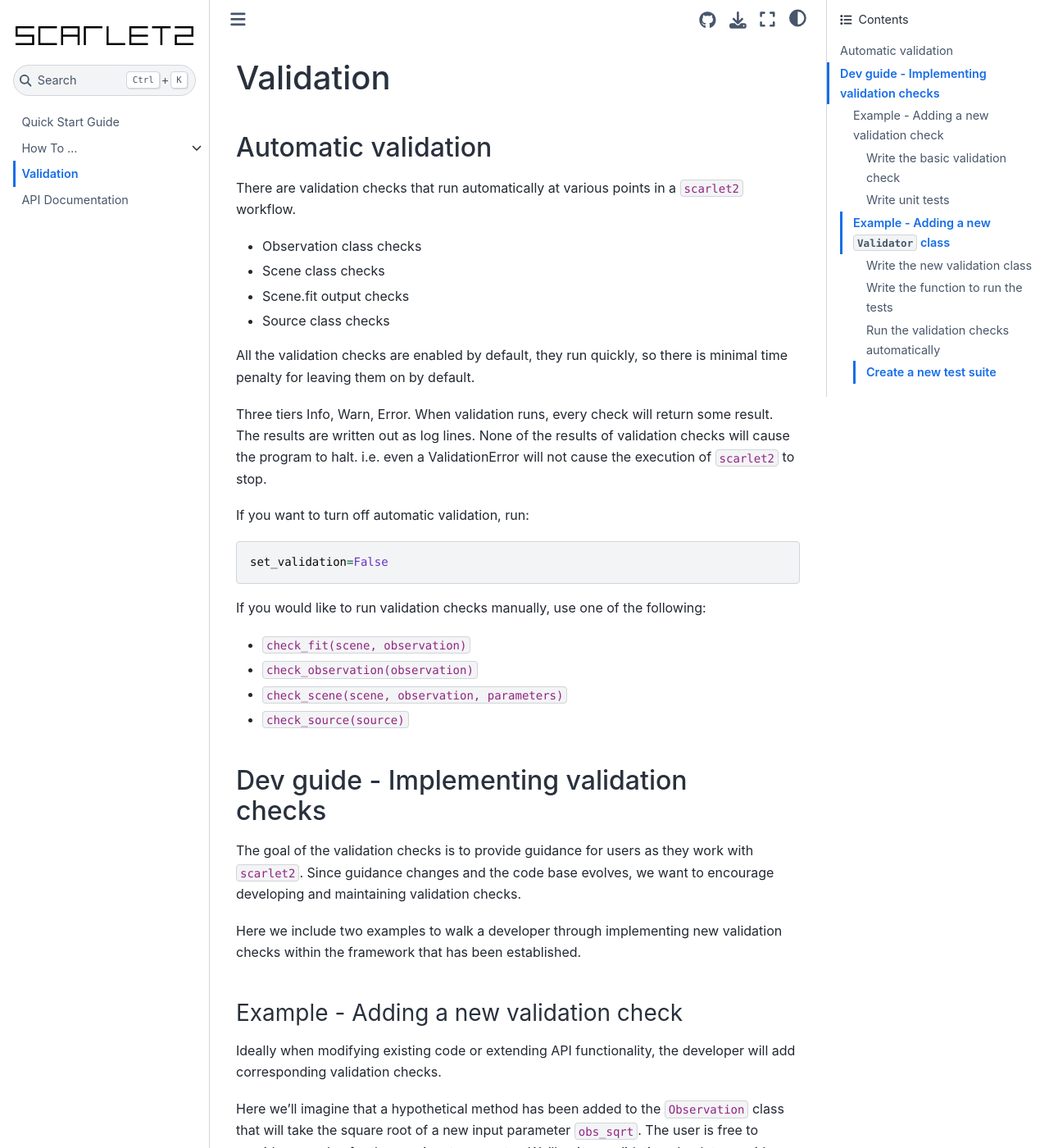
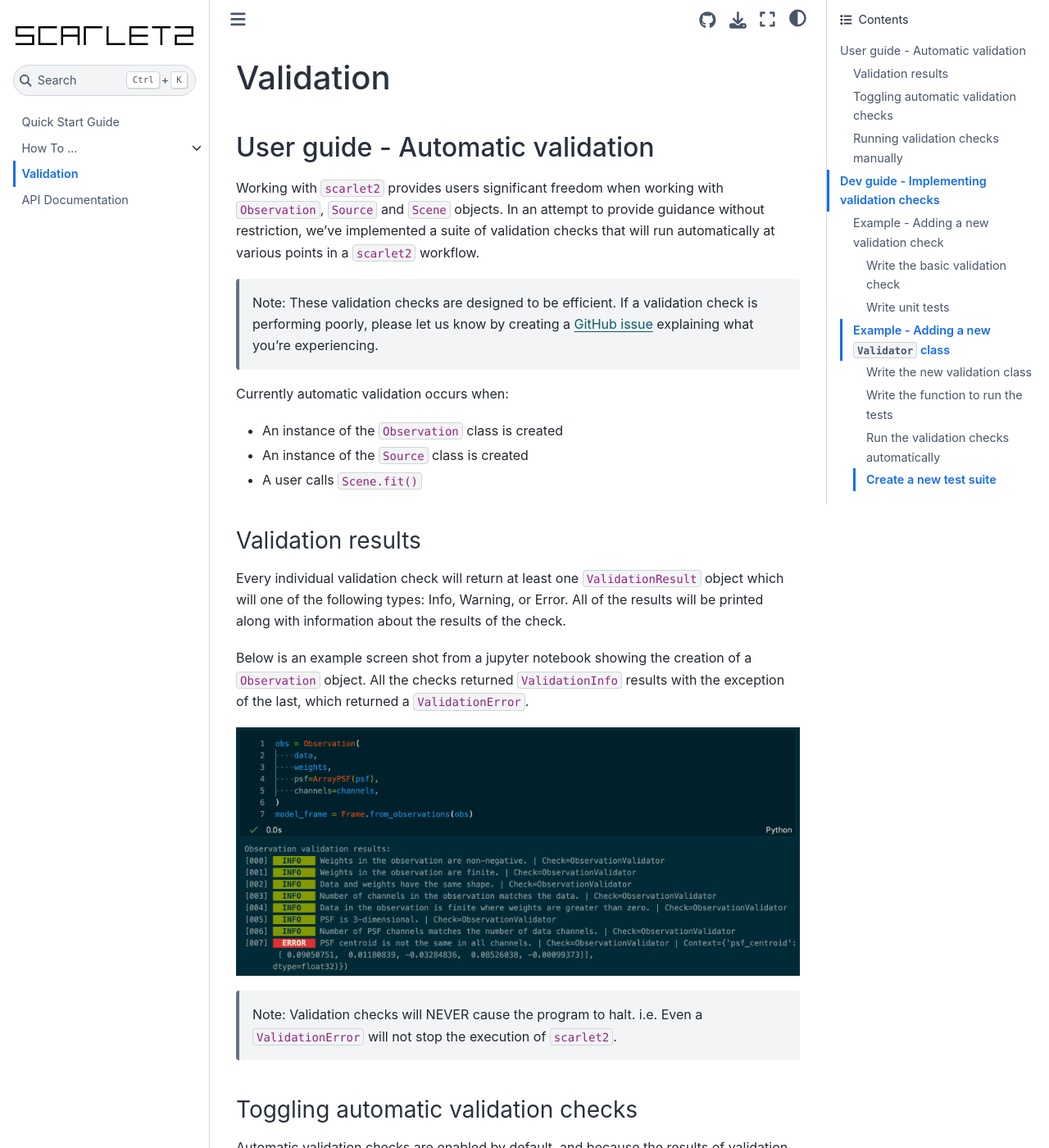
Before and after one commit to pmelchior/scarlet2, a Sphinx documentation site: the page built from docs/2-validation.md, in a window 1280 px wide and 1400 px high. Shown: the whole window at 82% size. Built offline with Sphinx 7.4.7 and the Sphinx Book theme 1.1.4, drawn with Linux system fonts in a browser that asks for light colours; some of the changed text lies outside the part shown.

Commit message:
Filled out the user guide section for automatic validation.

````diff
--- a/docs/2-validation.md
+++ b/docs/2-validation.md
@@ -1,31 +1,88 @@
 # Validation
 
-## Automatic validation
-There are validation checks that run automatically at various points in a ``scarlet2``
-workflow.
-* Observation class checks
-* Scene class checks
-* Scene.fit output checks
-* Source class checks
+## User guide - Automatic validation
+Working with ``scarlet2`` provides users significant freedom when working with
+``Observation``, ``Source`` and ``Scene`` objects.
+In an attempt to provide guidance without restriction, we've implemented
+a suite of validation checks that will run automatically at various points in a
+``scarlet2`` workflow.
 
-All the validation checks are enabled by default, they run quickly, so there is
-minimal time penalty for leaving them on by default.
+> Note: These validation checks are designed to be efficient.
+> If a validation check is performing poorly, please let us know by creating a
+> [GitHub issue](https://github.com/pmelchior/scarlet2/issues) explaining what you're
+> experiencing.
 
-Three tiers Info, Warn, Error. When validation runs, every check will return some result.
-The results are written out as log lines.
-None of the results of validation checks will cause the program to halt.
-i.e. even a ValidationError will not cause the execution of ``scarlet2`` to stop.
+Currently automatic validation occurs when:
+* An instance of the ``Observation`` class is created
+* An instance of the ``Source`` class is created
+* A user calls ``Scene.fit()``
 
-If you want to turn off automatic validation, run:
+
+### Validation results
+Every individual validation check will return at least one ``ValidationResult``
+object which will one of the following types: Info, Warning, or Error.
+All of the results will be printed along with information about the results of
+the check.
+
+Below is an example screen shot from a jupyter notebook showing the creation of
+a ``Observation`` object. All the checks returned ``ValidationInfo`` results with
+the exception of the last, which returned a ``ValidationError``.
+
+![Automatic validation after creating an Observation object.](_static/example_obs_validation.png)
+
+> Note: Validation checks will NEVER cause the program to halt.
+> i.e. Even a ``ValidationError`` will not stop the execution of ``scarlet2``.
+
+### Toggling automatic validation checks
+Automatic validation checks are enabled by default, and because the results of
+validation checks will not halt the program, it is generally fine to leave them
+enabled.
+
+However, if you're running ``scarlet2`` in a way that the logged output of
+validation checks won't be seen, or you feel that the checks are bothersome, they
+can be togged as shown here:
+
 ```
-set_validation=False
+from scarlet2.validation_utils import set_validation
+
+# turn off automatic validation checks
+set_validation(False)
+
+# turn on automatic validation checks
+set_validation(True)
 ```
 
-If you would like to run validation checks manually, use one of the following:
+> Note: Turning off validation is not persistent. i.e. restarting ``scarlet2``
+> will re-enable automatic validation.
+
+### Running validation checks manually
+If automatic checks are disabled, or you would like to run validation checks
+manually, the following functions are available:
+
 * ``check_fit(scene, observation)``
 * ``check_observation(observation)``
 * ``check_scene(scene, observation, parameters)``
 * ``check_source(source)``
+
+To nicely print the validation results, you can use the `print_validation_results`
+function. An example of using ``check_observation`` to run Observation validation
+checks together with `print_validation_results` to view the results would look
+like this:
+
+```
+from scarlet2.validation import check_observation
+from scarlet2.validation_utils import print_validation_results
+
+# Assuming the automatic validation is toggled off, we'll create an Observation
+observation = Observation(...)
+
+# Run the Observation validation checks
+validation_results = check_observation(observation)
+
+# Pretty-print the results
+print_validation_results(validation_results)
+```
+
 
 ## Dev guide - Implementing validation checks
 The goal of the validation checks is to provide guidance for users as they work with ``scarlet2``.
````
Also changed, not shown: docs/_static/example_obs_validation.png (added).
